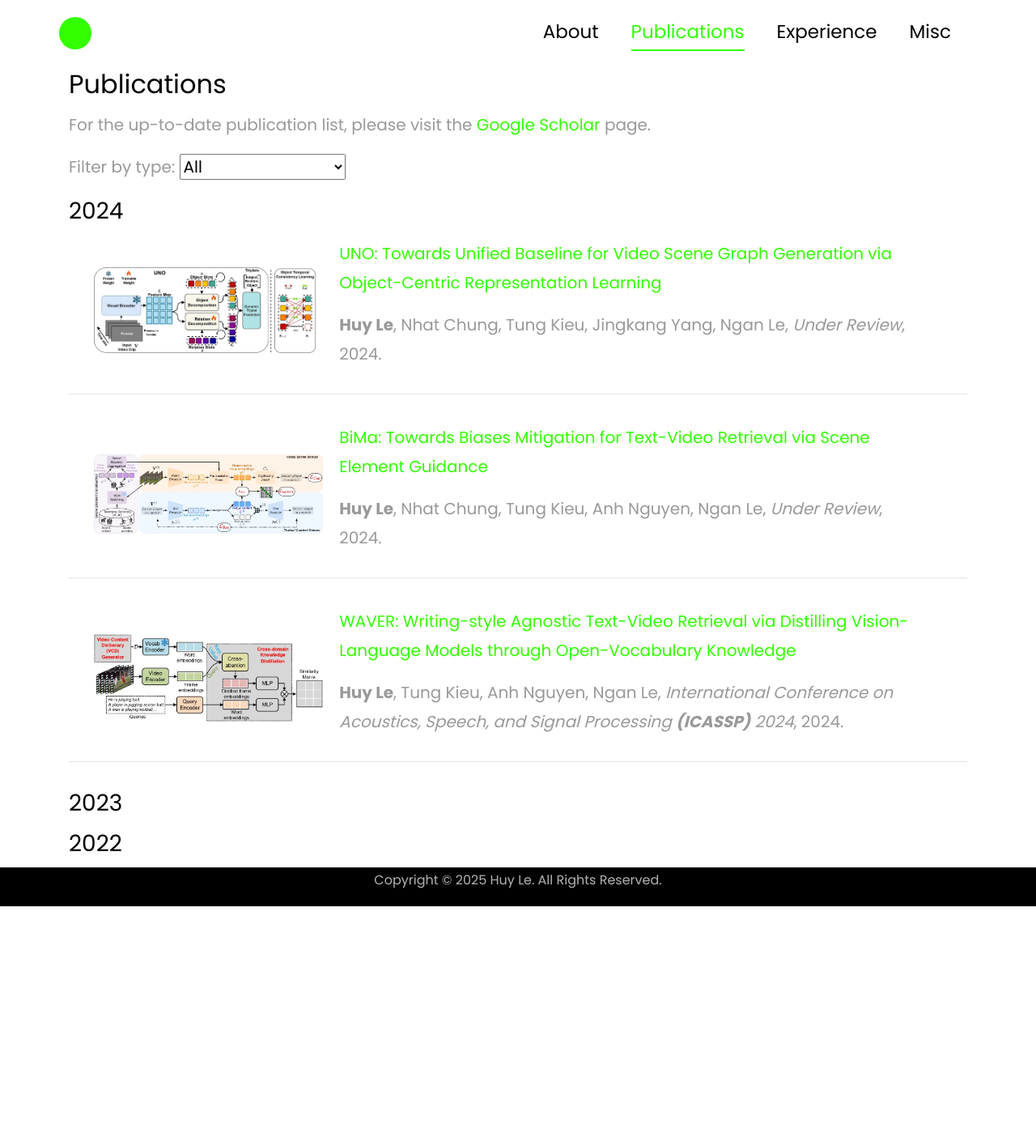
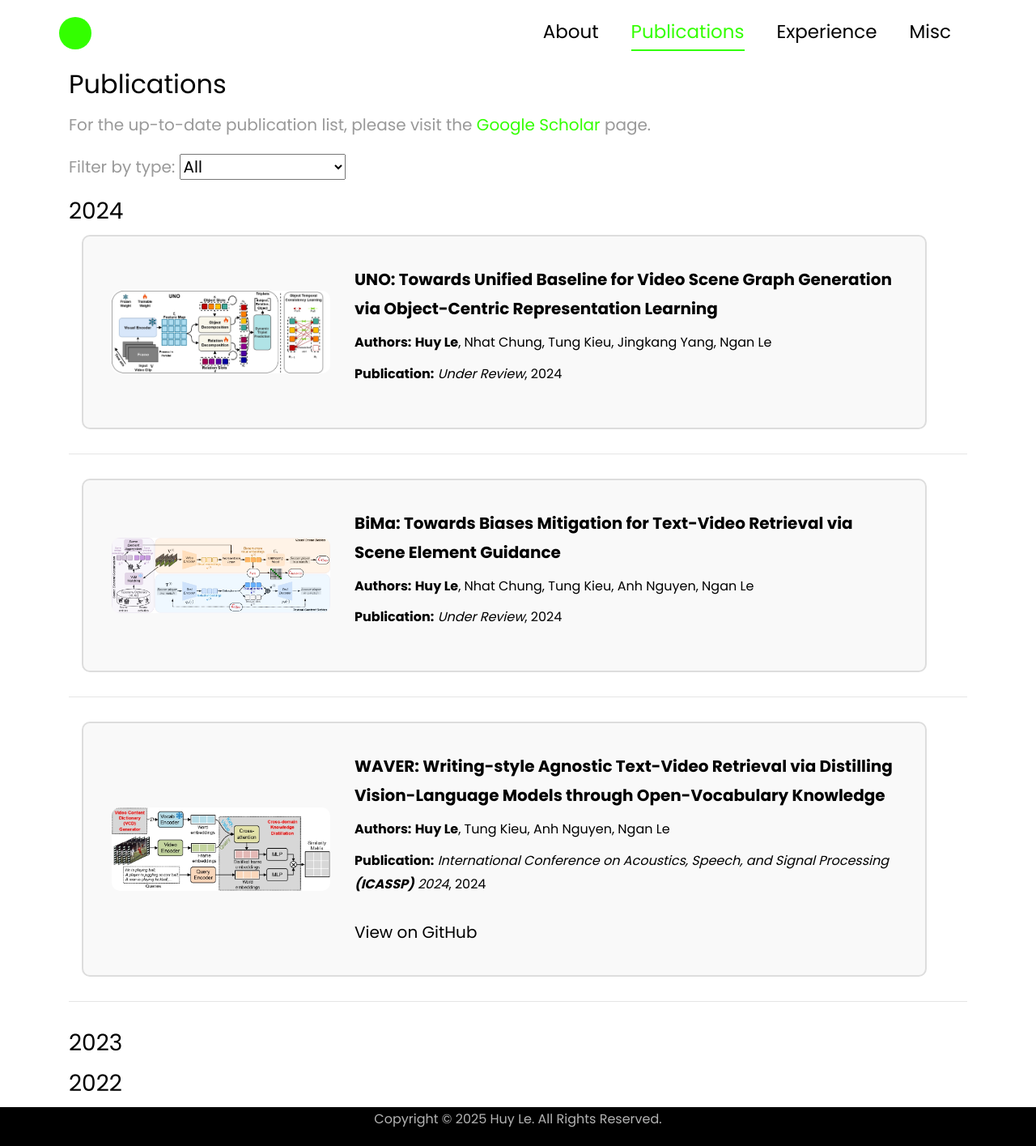
Before and after one commit to lehuy1611/lehuy1611.github.io, a Jekyll site: the page built from publication.html, in a window 1280 px wide. Shown: the whole page at 81% size. Built offline with Jekyll 4.4.1, drawn with Linux system fonts in a browser that asks for light colours; before the commit the page ends 1119 px from its top, so only the background shows below that.

Commit message:
update web layout

```diff
--- a/_includes/archive-single.html
+++ b/_includes/archive-single.html
@@ -28,98 +28,39 @@
     {% endif %}
 
     {% if post.collection == 'publications' %}
-      <table style="width:100%; border:5px; border-spacing:0px; border-collapse:collapse; margin-right:auto;">
+      <div style="border: 2px solid #ddd; padding: 20px; margin-bottom: 20px; border-radius: 10px; background-color: #f9f9f9;">
+        <table style="width: 100%; border-spacing: 0px; border-collapse: collapse; margin-right: auto;">
           <tbody>
             <tr>
-            <td style="padding:15px; width:30%; text-align:center;">
-                <img src="{{ post.image }}" alt="{{ post.title }}" style="max-width:100%; height:auto; display: block; margin: auto;" />
+              <td style="padding: 15px; width: 30%; text-align: center;">
+                <img src="{{ post.image }}" alt="{{ post.title }}" style="max-width: 100%; height: auto; display: block; margin: auto; border-radius: 10px;" />
               </td>
-            <td style="padding:5px; width:70%;">
-              <p><a class="pub1" href="{{ post.link }}">{{ post.title }}</a></p>
-              <p><a class="pub2"> {{ post.authors }}, <i>{{ post.publication }}</i>, {{ post.year }}. </a>
+              <td style="padding: 15px; width: 70%; vertical-align: top;">
+                <p style="font-size: 20px; font-weight: bold; color: black; margin-bottom: 10px;">
+                  <a href="{{ post.link }}" style="color: black; text-decoration: none;">{{ post.title }}</a>
+                </p>
+                <p style="font-size: 16px; color: black; margin-bottom: 10px;">
+                  <span style="font-weight: bold;">Authors:</span> {{ post.authors }}
+                </p>
+                <p style="font-size: 16px; color: black;">
+                  <span style="font-weight: bold;">Publication:</span> <i>{{ post.publication }}</i>, {{ post.year }}
+                </p>
                 {% if post.github %}
-                <a href="{{ post.github }}"> <i class="fab fa-fw fa-github" aria-hidden="true"></i></a>
-              {% endif %}
-              </p>
-            </td>
-          </tr>
-        </tbody>
-      </table>
-    {% elsif post.collection == 'portfolio' %}
-      <table style="width:100%; border:0px; border-spacing:0px; border-collapse:collapse; margin-right:auto;">
-        <tbody>
-          <tr>
-            <td style="padding:10px; width:25%; vertical-align:middle; text-align:center;">
-              <p>
-                <img src="{{ post.image }}" alt="{{ post.title }}" style="max-width: 100%; height: auto; display: block; margin: auto;" />
-              </p>
-            </td>
-            <td style="padding:10px; width:75%;">
-              <b><a href="{{ base_path }}{{ post.url }}" rel="permalink">{{ title }}</a></b>
-              <br>
-              <p>{{ post.excerpt }}</p>
-              {% if post.github != 'None' %}
-                <button class="btn btn-round btn-sm btn-ghost-blue" onclick="location.href='{{ post.github }}'">github</button>
-              {% endif %}
-              {% if post.docs != 'None' %}
-                <button class="btn btn-round btn-sm btn-ghost-blue" onclick="location.href='{{ post.docs }}'">docs</button>
-              {% endif %}
-              {% if post.pdf != 'None' %}
-                <button class="btn btn-round btn-sm btn-ghost-blue" onclick="location.href='{{ post.pdf }}'">pdf</button>
+                  <a href="{{ post.github }}" style="margin-top: 10px; display: inline-block; color: black;">
+                    <i class="fab fa-github"></i> View on GitHub
+                  </a>
                 {% endif %}
               </td>
             </tr>
           </tbody>
         </table>
-    {% elsif post.collection == 'teaching' %}
-      <table style="width:100%; border:0px; border-spacing:0px; border-collapse:collapse; margin-right:auto;">
-        <tbody>
-          <tr>
-            <td style="padding:5px; width:20%; text-align:center;">
-              <p>
-                <img src="{{ post.image }}" alt="{{ post.title }}" style="max-width: 100%; height: auto; display: block; margin: auto;" />
-              </p>
-            </td>
-            <td style="padding:5px; width:80%;">
+      </div>
+    {% else %}
+      <h2 class="archive__item-title" itemprop="headline" style="color: black;">
         {% if post.link %}
-                <b><a class="pub1" href="{{ post.link }}">{{ title }}</a> <a href="{{ base_path }}{{ post.url }}" rel="permalink"><i class="fa fa-link" aria-hidden="true" title="permalink"></i><span class="sr-only">Permalink</span></a></b>
+          <a href="{{ post.link }}" style="color: black;">{{ title }}</a>
         {% else %}
-                <b><a class="pub1" href="{{ base_path }}{{ post.url }}" rel="permalink">{{ title }}</a></b>
-              {% endif %}
-              <br>
-              <p><a class="pub2"> <i>{{ post.venue }}</i>, {{ post.date | default: "1900-01-01" | date: "%Y" }}
-              <br> {{ post.subject }}</a></p>
-            </td>
-          </tr>
-        </tbody>
-      </table>
-    {% elsif post.collection == 'research' %}
-    <table style="width:100%; border:0px; border-spacing:0px; border-collapse:collapse; margin-right:auto;">
-        <tbody>
-          <tr>
-            <td style="padding:5px; width:20%; text-align:center;">
-              <p>
-                <img src="{{ post.image }}" alt="{{ post.title }}" style="max-width: 100%; height: auto; display: block; margin: auto;" />
-              </p>
-            </td>
-            <td style="padding:5px; width:80%;">
-              {% if post.link %}
-                <b><a class="pub1" href="{{ post.link }}">{{ title }}</a> <a href="{{ base_path }}{{ post.url }}" rel="permalink"><i class="fa fa-link" aria-hidden="true" title="permalink"></i><span class="sr-only">Permalink</span></a></b>
-              {% else %}
-                <b><a class="pub1" href="{{ base_path }}{{ post.url }}" rel="permalink">{{ title }}</a></b>
-              {% endif %}
-              <br>
-              <p><a class="pub2"><i>{{ post.venue }}</i>, {{ post.date | default: "1900-01-01" | date: "%Y" }}</a></p>
-            </td>
-          </tr>
-        </tbody>
-      </table>
-    {% else %}
-      <h2 class="archive__item-title" itemprop="headline">
-        {% if post.link %}
-          <a href="{{ post.link }}">{{ title }}</a> <a href="{{ base_path }}{{ post.url }}" rel="permalink"><i class="fa fa-link" aria-hidden="true" title="permalink"></i><span class="sr-only">Permalink</span></a>
-        {% else %}
-          <a href="{{ base_path }}{{ post.url }}" rel="permalink">{{ title }}</a>
+          <a href="{{ base_path }}{{ post.url }}" rel="permalink" style="color: black;">{{ title }}</a>
         {% endif %}
       </h2>
     {% endif %}
```
Lines whose indentation alone changed are shown as unchanged.
